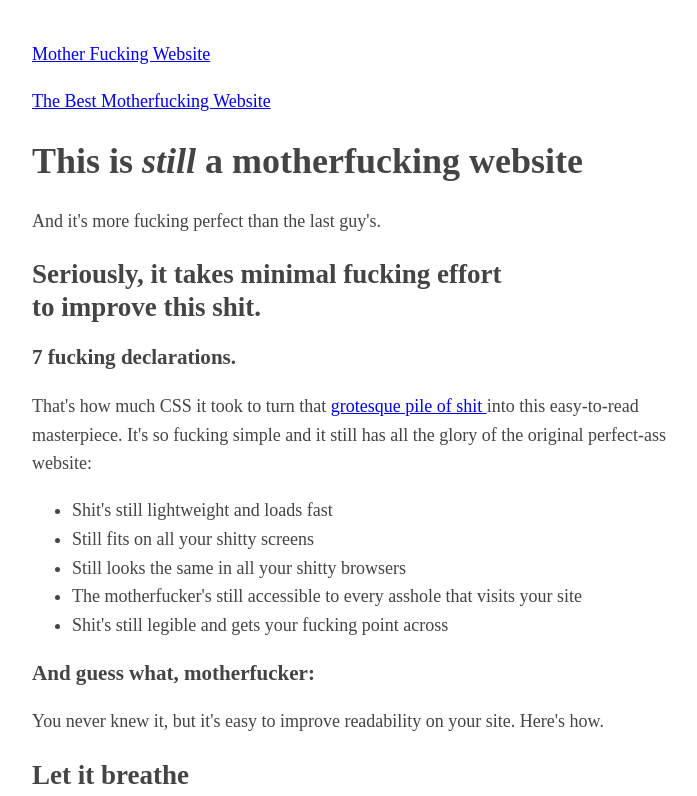
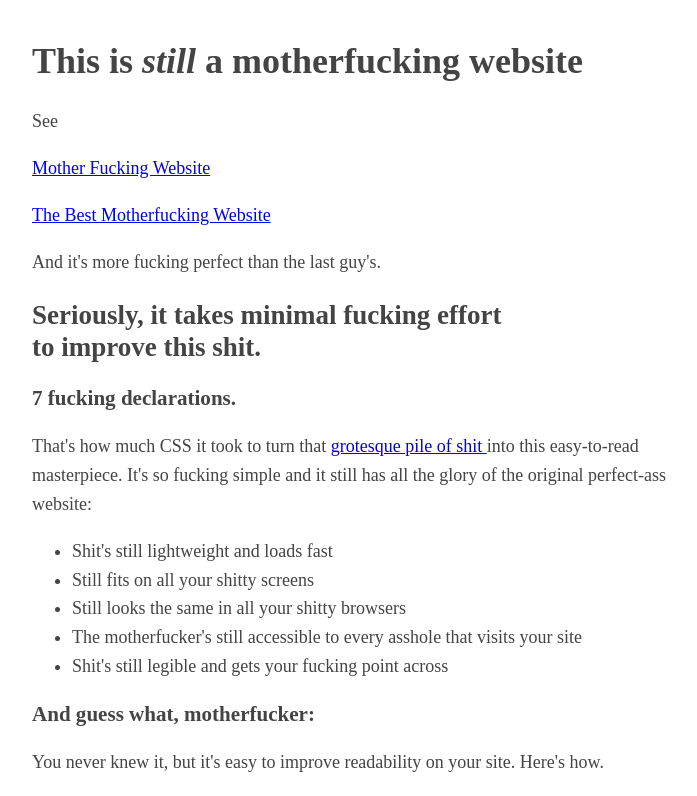
Before and after one commit to SantatraASF/Better, a plain HTML site: page index.html in a window 1280 px wide. Shown: the top 796 px of the page, without its empty margins (283-980 px from the left). Drawn offline with Linux system fonts and the light colour scheme.

Commit message:
Update index.html

```diff
--- a/index.html
+++ b/index.html
@@ -8,10 +8,11 @@ auto;max-width:650px;line-height:1.6;font-size:18px;color:#444;padding:0
 10px}h1,h2,h3{line-height:1.2}</style>
 	</head>
 	<body>
+
+		<h1>This is <em>still</em> a motherfucking website</h1>
+		<p> See <p>
 		<p>  <a href="motherfuck.html"> Mother Fucking Website</a> </p>
 		<p> <a href="thebest.html"> The Best Motherfucking Website</a> </p>
-
-		<h1>This is <em>still</em> a motherfucking website</h1>
 		<p>And it's more fucking perfect than the last guy's.</p>
 			<h2>Seriously, it takes minimal fucking effort <br/>to improve this shit.</h2>
 
```
